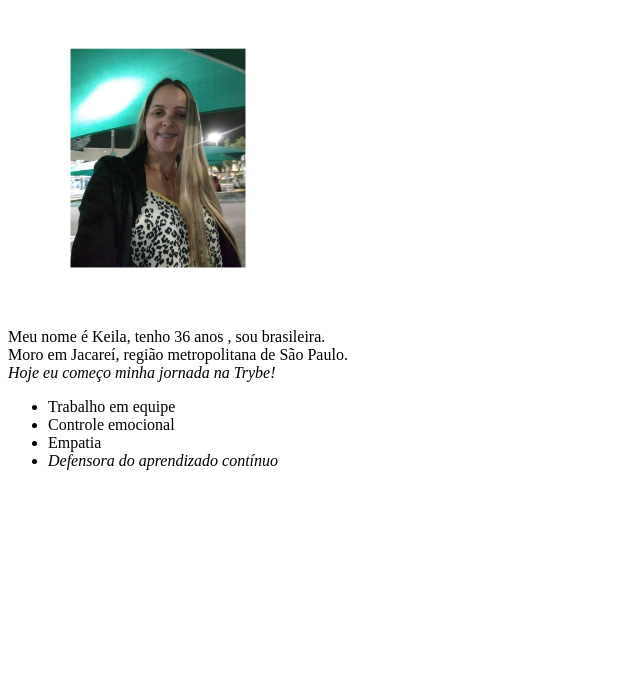
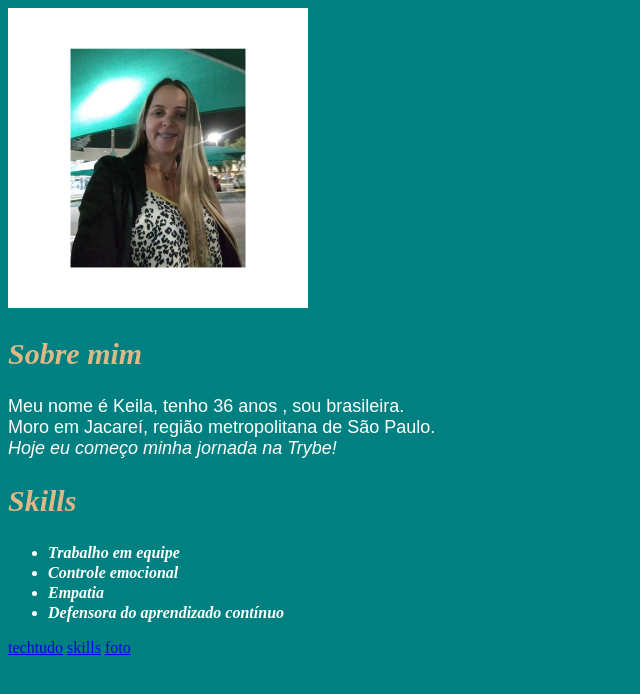
Before and after one commit to KeilaCavinato/keilacavinato.github.io, a plain HTML site: page PortfolioFirst.html in a window 1280 px wide. Shown: the whole page, without its empty margins (0-640 px from the left). Drawn offline with Linux system fonts and the light colour scheme.

Commit message:
adicionando CSS Style

```diff
--- a/PortfolioFirst.html
+++ b/PortfolioFirst.html
@@ -5,20 +5,54 @@
     <meta http-equiv="X-UA-Compatible" content="IE=edge">
     <meta name="viewport" content="width=device-width, initial-scale=1.0">
     <title>Keila Fernanda Cavinato</title>
+    <style>
+       body {
+          background-color: teal;
+       }
+       p {
+          color: white
+       }
+       p {
+           font-size: 18px;
+       }
+       p{
+           font-family: fantasy;
+       }
+       .list-estilo {
+           color: white;
+           font-weight: bold;
+            font-style: italic;
+            line-height: 20px;
+       }
+       h2 {
+           color:burlywood
+       }
+       h2 {
+           font-style: italic;
+       }
+       h2 {
+           font-size: 30px;
+       }
+
+
+    </style>
 </head>
 
 <body>
 <img src= "keila.png" alt="quando me tornei uma aluna da Trybe" width="300px">
+<h2>Sobre mim</h2>
 <p> Meu nome é Keila, tenho 36 anos , sou brasileira. <br>Moro em Jacareí, região metropolitana de São Paulo.
  <br><em>Hoje eu começo minha jornada na Trybe!</em> </p>
- <ul><li>Trabalho em equipe</li>
+ <h2>Skills</h2>
+ <ul class="list-estilo" ><li>Trabalho em equipe</li>
     <li>Controle emocional</li>
     <li>Empatia</li>
     <li><em>Defensora do aprendizado contínuo</em></li>
 
  </ul>
-
-
+<a href= "https://www.techtudo.com.br" target="blank"> techtudo</a>
+<a href="http://127.0.0.1:5500/PortfolioFirst.html">skills</a>
+<a href="keila.png">foto</a>
 
 </body>
 </html>
```
